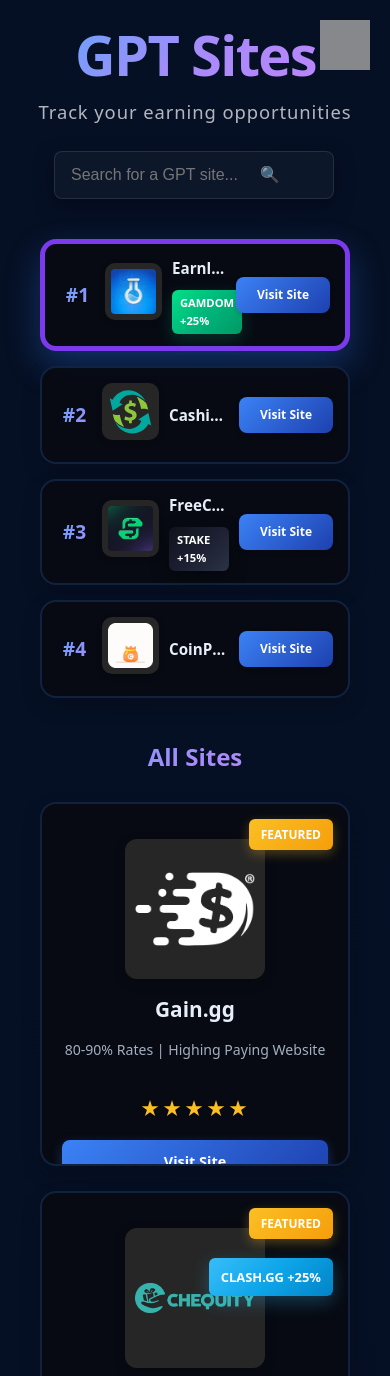
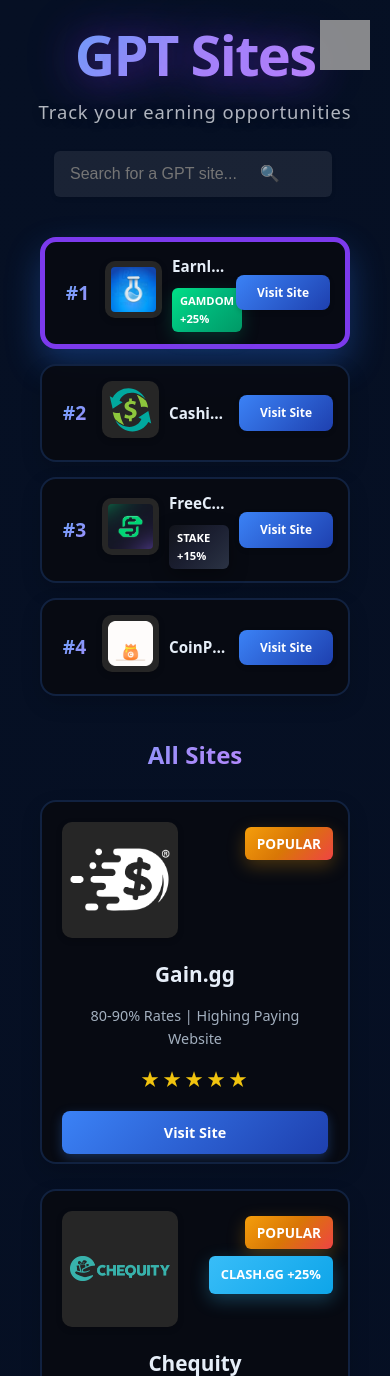
Before and after one commit to NetroxTTV/GPTSITES, a plain HTML site: page www/index.html in a window 390 px wide. Shown: the top 1376 px of the page. Drawn offline with Linux system fonts and the light colour scheme; grey boxes are pictures that could not be loaded; a web font is replaced by a local one.

Commit message:
[FIX] UI + Mobile

```diff
--- a/www/script.js
+++ b/www/script.js
@@ -121,7 +121,7 @@ function createSecondaryBadgeCard(siteName) {
   return badgeMap[siteName] || '';
 }
 
-function displaySites(filteredSites) {
+function displaySites(filteredSites, isSearching = false) {
   siteGrid.innerHTML = '';
 
   if (filteredSites.length === 0) {
@@ -133,10 +133,10 @@ function displaySites(filteredSites) {
   }
 
   const sortedSites = [...filteredSites];
-  const featuredSites = sortedSites.slice(0, 4);
-  const regularSites = sortedSites.slice(4);
 
-  // Create featured section
+  const featuredSites = isSearching ? [] : sortedSites.slice(0, 4);
+  const regularSites = isSearching ? sortedSites : sortedSites.slice(4);
+
   if (featuredSites.length > 0) {
     const featuredSection = document.createElement('div');
     featuredSection.className = 'featured-section';
@@ -174,15 +174,15 @@ function displaySites(filteredSites) {
     siteGrid.appendChild(featuredSection);
   }
 
-  // Create regular grid section
   if (regularSites.length > 0) {
     const regularSection = document.createElement('div');
     regularSection.className = 'regular-section';
-    regularSection.innerHTML = '<h2 class="section-title">All Sites</h2><div class="regular-grid" id="regularGrid"></div>';
+
+    const sectionTitle = isSearching ? 'Search Results' : 'All Sites';
+    regularSection.innerHTML = `<h2 class="section-title">${sectionTitle}</h2><div class="regular-grid" id="regularGrid"></div>`;
     siteGrid.appendChild(regularSection);
 
     const regularGrid = document.getElementById('regularGrid');
-    let featuredCount = 0;
 
     regularSites.forEach((site, index) => {
       const card = document.createElement('div');
@@ -200,10 +200,15 @@ function displaySites(filteredSites) {
 
       let badge = '';
       if (site.featured) {
-        if (featuredCount < 4) badge = '<div class="badge featured">Featured</div>';
-        else if (featuredCount < 7) badge = '<div class="badge popular">Popular</div>';
-        else if (featuredCount < 11) badge = '<div class="badge new">New</div>';
-        featuredCount++;
+        const originalIndex = sites.findIndex(s => s.name === site.name && s.url === site.url);
+
+        if (originalIndex >= 0 && originalIndex < 4) {
+          badge = '<div class="badge featured">Featured</div>';
+        } else if (originalIndex >= 4 && originalIndex < 7) {
+          badge = '<div class="badge popular">Popular</div>';
+        } else if (originalIndex >= 7 && originalIndex < 11) {
+          badge = '<div class="badge new">New</div>';
+        }
       }
 
       card.innerHTML = `
@@ -244,12 +249,14 @@ function debounce(func, wait) {
 
 const debouncedSearch = debounce(() => {
   const query = searchBar.value.toLowerCase().trim();
+  const isSearching = query.length > 0;
+
   const filtered = sites.filter(site => site.name.toLowerCase().includes(query));
-  displaySites(filtered);
+  displaySites(filtered, isSearching);
 
   const promoBanner = document.getElementById('promoBanner');
   if (promoBanner) {
-    if (query.length > 0) {
+    if (isSearching) {
       promoBanner.classList.remove('visible');
       promoBanner.classList.add('hidden');
     } else {
--- a/www/styles.css
+++ b/www/styles.css
@@ -7,27 +7,15 @@
   font-display: swap;
 }
 
-@keyframes gradientMove {
-  0%   { background-position: 0% 50%; }
-  50%  { background-position: 100% 50%; }
-  100% { background-position: 0% 50%; }
-}
-
-@keyframes gradientShift {
-  0%   { background-position: 0% 50%; }
-  50%  { background-position: 100% 50%; }
-  100% { background-position: 0% 50%; }
-}
-
 :root {
   --blue-primary: #5b21b6;
   --blue-light: #7c3aed;
   --blue-lighter: #a78bfa;
   --white: #ffffff;
-  --text-light: #e6eef8;
+  --text-light: #e6eef8; /* texte clair pour fond sombre */
   --text-secondary: #9aa6b2;
   --card-shadow: 0 6px 24px rgba(0, 0, 0, 0.6);
-  --gradient: linear-gradient(135deg, #061024 0%, #020616 50%, #00040a 100%);
+  --gradient: linear-gradient(135deg, #061024 0%, #020616 50%, #00040a 100%); /* fond sombre */
   --card-bg: rgba(8, 10, 18, 0.92);
   --card-text-primary: #e6eef8;
   --card-text-secondary: #a3b0bf;
@@ -35,25 +23,19 @@
 
 body {
   background: var(--gradient);
+  background-size: 300% 300%;
   color: var(--text-light);
   font-family: "Doppio One", system-ui, -apple-system, sans-serif;
   margin: 0;
   padding: 0;
   line-height: 1.6;
   min-height: 100vh;
-  background-size: 300% 300%;
-}
-
-@media (min-width: 769px) {
-  body {
-    animation: gradientShift 180s linear infinite;
-  }
 }
 
 #searchBar {
   width: 100%;
   padding: 0.875rem 1rem;
-  border: 1px solid rgba(255, 255, 255, 0.10);
+  border: 1px solid rgba(255, 255, 255, 0.10); /* contour visible sur fond sombre */
   border-radius: 0.5rem;
   background-color: rgba(255, 255, 255, 0.03);
   color: var(--text-light);
@@ -69,6 +51,7 @@ body {
   box-shadow: 0 10px 30px rgba(124, 58, 237, 0.12);
   outline: 3px solid rgba(124, 58, 237, 0.06);
 }
+/* ...existing code... */
 
 .top-nav {
   position: fixed;
@@ -80,6 +63,7 @@ body {
 }
 
 .nav-btn {
+  backdrop-filter: blur(10px);
   color: var(--text-light);
   text-decoration: none;
   font-size: 1rem;
@@ -89,14 +73,6 @@ body {
   transition: all 0.3s ease;
   cursor: pointer;
   border: none;
-  background: rgba(8, 10, 18, 0.7);
-}
-
-@media (min-width: 769px) {
-  .nav-btn {
-    backdrop-filter: blur(10px);
-    background: transparent;
-  }
 }
 
 .nav-btn:hover {
@@ -123,10 +99,8 @@ header {
   transition: all 0.3s ease;
 }
 
-@media (min-width: 769px) {
 .title-box:hover {
   transform: translateY(-3px) scale(1.02);
-  }
 }
 
 .title-box h1 {
@@ -139,7 +113,8 @@ header {
   background-clip: text;
   line-height: 1.1;
   letter-spacing: -0.03em;
-  will-change: transform;
+  text-shadow: 0 0 60px rgba(124, 58, 237, 0.3);
+  filter: drop-shadow(0 4px 20px rgba(124, 58, 237, 0.4));
 }
 
 .title-box .subtitle {
@@ -148,6 +123,7 @@ header {
   color: rgba(209, 213, 219, 0.85);
   font-weight: 400;
   letter-spacing: 0.05em;
+  text-shadow: 0 2px 10px rgba(0, 0, 0, 0.3);
 }
 
 .search-container {
@@ -156,6 +132,24 @@ header {
   margin: 0 auto 40px;
   padding: 0 20px;
   position: relative;
+}
+
+#searchBar {
+  width: 100%;
+  padding: 0.875rem 1rem;
+  border: none;
+  border-radius: 0.375rem;
+  background-color: rgba(255, 255, 255, 0.08);
+  color: var(--text-light);
+  font-size: 1rem;
+  transition: all 0.3s ease;
+  outline: none;
+  box-shadow: 0 2px 4px rgba(0, 0, 0, 0.1);
+}
+
+#searchBar:focus {
+  background-color: rgba(255, 255, 255, 0.12);
+  box-shadow: 0 2px 8px rgba(0, 0, 0, 0.2);
 }
 
 .search-container::before {
@@ -180,7 +174,7 @@ header {
   grid-column: 1 / -1;
   margin-bottom: 40px;
   max-width: 95%;
-  margin: 0 auto 40px;
+  margin: 5 auto 40px;
   padding: 0 20px;
 }
 
@@ -213,10 +207,9 @@ header {
   transform: translateY(20px);
   min-height: 90px;
   max-height: 100px;
-  will-change: transform, opacity;
 }
 
-.featured-card.one {
+.featured-card.one{
   transform: translateY(-5px) scale(1.05);
   box-shadow: 0 15px 35px rgba(46, 126, 255, 0.3);
   border: 5px solid var(--blue-light);
@@ -227,16 +220,10 @@ header {
   transform: translateY(0);
 }
 
-@media (hover: hover) and (pointer: fine) {
 .featured-card:hover {
   transform: translateY(-5px) scale(1.01);
   box-shadow: 0 15px 35px rgba(59, 130, 246, 0.3);
   border: 2px solid var(--blue-light);
-  }
-
-  .featured-card:hover .featured-logo img {
-    transform: scale(1.05);
-  }
 }
 
 .featured-number {
@@ -264,6 +251,10 @@ header {
   padding: 6px;
   box-shadow: 0 2px 6px rgba(0, 0, 0, 0.2);
   transition: transform 0.3s ease;
+}
+
+.featured-card:hover .featured-logo img {
+  transform: scale(1.05);
 }
 
 .featured-info {
@@ -308,12 +299,10 @@ header {
   min-width: 110px;
 }
 
-@media (hover: hover) and (pointer: fine) {
 .btn-featured:hover {
   background: linear-gradient(135deg, #60a5fa, #3b82f6);
   transform: translateY(-3px);
   box-shadow: 0 6px 20px rgba(59, 130, 246, 0.5);
-  }
 }
 
 .bonus-badge {
@@ -351,28 +340,7 @@ header {
   box-shadow: 0 6px 18px rgba(56, 189, 248, 0.28);
 }
 
-@media (min-width: 769px) {
-  .bonus-badge.gamdom {
-    background-size: 200% 200%;
-    animation: gradientMove 6.5s ease infinite;
-  }
-
-  .bonus-badge.stake {
-    background-size: 200% 200%;
-    animation: gradientMove 10s ease infinite;
-  }
-
-  .bonus-badge.roobet {
-    background-size: 200% 200%;
-    animation: gradientMove 7s ease infinite;
-  }
-
-  .bonus-badge.clash {
-    background-size: 200% 200%;
-    animation: gradientMove 7.5s ease infinite;
-  }
-}
-
+/* Regular Section Styles */
 .regular-section {
   max-width: 1400px;
   margin: 0 auto;
@@ -384,6 +352,7 @@ header {
   grid-template-columns: repeat(auto-fill, minmax(280px, 1fr));
   gap: 25px;
 }
+
 
 .card {
   background-color: var(--card-bg);
@@ -399,7 +368,6 @@ header {
   border: 2px solid rgba(59, 130, 246, 0.2);
   opacity: 0;
   transform: translateY(20px);
-  will-change: transform, opacity;
 }
 
 .card.visible {
@@ -407,107 +375,130 @@ header {
   transform: translateY(0);
 }
 
-@media (hover: hover) and (pointer: fine) {
 .card:hover {
   transform: translateY(-8px) scale(1.02);
   box-shadow: 0 15px 35px rgba(59, 130, 246, 0.3);
   border: 2px solid var(--blue-light);
 }
 
+.card-content {
+  display: flex;
+  flex-direction: column;
+  align-items: flex-start; /* align content to the left */
+  flex: 1;
+  width: 100%;
+}
+
+.card img {
+  width: 100px;
+  height: 100px;
+  object-fit: contain;
+  border-radius: 10px;
+  background-color: #262626;
+  padding: 8px;
+  box-shadow: 0 2px 6px rgba(0, 0, 0, 0.2);
+  margin-bottom: 20px;
+  transition: transform 0.3s ease;
+  align-self: flex-start; /* align image to the left */
+}
+
+
 .card:hover img {
   transform: scale(1.05);
 }
-}
 
-.card-content {
-  display: flex;
-  flex-direction: column;
-  align-items: center;
-  gap: 0.875rem;
-  flex: 1;
-  padding-top: 15px;
-}
-
-.card-content img {
-  width: 120px;
-  height: 120px;
-  object-fit: contain;
-  border-radius: 12px;
-  background-color: #262626;
-  padding: 10px;
-  box-shadow: 0 4px 12px rgba(0, 0, 0, 0.2);
-  transition: transform 0.3s ease;
-}
-
-.card-content h3 {
-  margin: 0;
+.card h3 {
+  margin: 0 0 8px 0;
   color: var(--card-text-primary);
   font-size: 1.3rem;
   font-weight: 600;
+  text-align: center; /* center site name */
+  width: 100%;
+}
+
+.card p {
+  color: var(--card-text-secondary);
+  margin: 5px 0 15px;
+  font-size: 0.9rem;
+  text-align: center; /* center description */
+  width: 100%;
+}
+
+.stars {
+  color: #f1c40f;
+  font-size: 1.2rem;
+  margin-bottom: 15px;
+  letter-spacing: 2px;
+  align-self: center; /* center stars */
+  width: 100%;
   text-align: center;
 }
 
-.card-content p {
-  margin: 0;
-  color: var(--card-text-secondary);
-  font-size: 0.88rem;
-  text-align: center;
-  line-height: 1.4;
-  min-height: 40px;
+.badge {
+  position: absolute;
+  top: 25px;
+  right: 15px;
+  padding: 6px 12px;
+  border-radius: 6px;
+  font-size: 0.85rem;
+  font-weight: 600;
+  text-transform: uppercase;
+  z-index: 2;
+  transition: transform 0.18s ease, box-shadow 0.18s ease;
+  background-size: 200% 200%;
 }
 
-.stars {
-  color: #fbbf24;
-  font-size: 1.2rem;
-  letter-spacing: 2px;
-  text-align: center;
+.badge.featured {
+  background: linear-gradient(135deg, #3b82f6 0%, #1e40af 50%, #7c3aed 100%);
+  color: white;
+  box-shadow: 0 6px 18px rgba(59,130,246,0.28);
+}
+
+.badge.popular {
+  background: linear-gradient(135deg, #f59e0b 0%, #d97706 50%, #ef4444 100%);
+  color: white;
+  box-shadow: 0 6px 18px rgba(245,158,11,0.28);
+}
+
+.badge.new {
+  background: linear-gradient(135deg, #10b981 0%, #059669 50%, #06b6d4 100%);
+  color: white;
+  box-shadow: 0 6px 18px rgba(16,185,129,0.28);
 }
 
 .btn-group {
   display: flex;
+  justify-content: center;
   gap: 10px;
   margin-top: auto;
-  padding-top: 15px;
+  width: 100%;
 }
 
-.badge {
+.badge.secondary.gamdom,
+.badge.secondary.stake {
   position: absolute;
-  top: 15px;
   right: 15px;
+  top: 75px;
   padding: 6px 12px;
   border-radius: 6px;
   font-size: 0.75rem;
   font-weight: 600;
   text-transform: uppercase;
   z-index: 2;
+  display: inline-flex;
+  align-items: center;
+  gap: 6px;
+  height: 22px;
+  line-height: 1;
 }
 
-.badge.featured {
-  background: linear-gradient(135deg, #fbbf24, #f59e0b);
-  color: white;
-  box-shadow: 0 4px 12px rgba(251, 191, 36, 0.3);
-}
-
-.badge.popular {
-  background: linear-gradient(135deg, #3b82f6, #2563eb);
-  color: white;
-  box-shadow: 0 4px 12px rgba(59, 130, 246, 0.3);
-}
-
-.badge.new {
-  background: linear-gradient(135deg, #10b981, #059669);
-  color: white;
-  box-shadow: 0 4px 12px rgba(16, 185, 129, 0.3);
-}
-
-/* Secondary badge styling */
 .badge.secondary.gamdom {
   position: absolute;
   right: 15px;
   top: 65px;
   padding: 6px 12px;
   border-radius: 6px;
-  font-size: 0.95rem;
+  font-size: 0.95rem; /* increased size */
   font-weight: 700;
   text-transform: uppercase;
   z-index: 2;
@@ -519,6 +510,11 @@ header {
   background: linear-gradient(135deg, #00e087 0%, #00b67a 50%, #009966 100%);
   color: white;
   box-shadow: 0 6px 18px rgba(0,182,122,0.22);
+  background-size: 200% 200%;
+}
+
+.badge.secondary.gamdom span {
+  font-size: 85%;
 }
 
 .badge.secondary.stake {
@@ -539,6 +535,7 @@ header {
   background: linear-gradient(135deg, #11131a 0%, #1b1f31 50%, #2b3344 100%);
   color: white;
   box-shadow: 0 6px 18px rgba(0,0,0,0.35);
+  background-size: 200% 200%;
 }
 
 .badge.secondary.roobet {
@@ -559,6 +556,11 @@ header {
   background: linear-gradient(135deg, #a855f7 0%, #7c3aed 50%, #6b21a8 100%);
   color: white;
   box-shadow: 0 6px 18px rgba(168, 85, 247, 0.28);
+  background-size: 200% 200%;
+}
+
+.badge.secondary.roobet span {
+  font-size: 85%;
 }
 
 .badge.secondary.clash {
@@ -579,40 +581,16 @@ header {
   background: linear-gradient(135deg, #38bdf8 0%, #0ea5e9 50%, #0284c7 100%);
   color: white;
   box-shadow: 0 6px 18px rgba(56, 189, 248, 0.28);
+  background-size: 200% 200%;
 }
 
-@media (min-width: 769px) {
-  .badge.secondary.gamdom {
-    background-size: 200% 200%;
-    animation: gradientMove 6.5s ease infinite;
-  }
-
-  .badge.secondary.stake {
-    background-size: 200% 200%;
-    animation: gradientMove 10s ease infinite;
-  }
-
-  .badge.secondary.roobet {
-    background-size: 200% 200%;
-    animation: gradientMove 7s ease infinite;
-  }
-
-  .badge.secondary.clash {
-    background-size: 200% 200%;
-    animation: gradientMove 7.5s ease infinite;
-  }
-}
-
-.badge.secondary.roobet span,
 .badge.secondary.clash span {
   font-size: 85%;
 }
 
-@media (hover: hover) and (pointer: fine) {
 .badge:hover {
   transform: translateY(-4px) scale(1.02);
   box-shadow: 0 12px 30px rgba(0,0,0,0.35);
-  }
 }
 
 .badge.secondary img {
@@ -663,11 +641,16 @@ header {
   box-shadow: 0 4px 12px rgba(59, 130, 246, 0.3);
 }
 
-@media (hover: hover) and (pointer: fine) {
 .btn-primary:hover {
   background: linear-gradient(135deg, #60a5fa, #3b82f6);
   transform: translateY(-3px);
   box-shadow: 0 6px 20px rgba(59, 130, 246, 0.5);
+}
+
+.btn-secondary {
+  background-color: transparent;
+  color: var(--card-text-primary);
+  border: 2px solid var(--blue-light);
 }
 
 .btn-secondary:hover {
@@ -676,13 +659,6 @@ header {
   transform: translateY(-3px);
   border: 2px solid var(--blue-light);
   box-shadow: 0 4px 12px rgba(59, 130, 246, 0.3);
-  }
-}
-
-.btn-secondary {
-  background-color: transparent;
-  color: var(--card-text-primary);
-  border: 2px solid var(--blue-light);
 }
 
 footer {
@@ -744,11 +720,9 @@ footer .faq-answer {
   transition: opacity 0.2s ease, transform 0.2s ease;
 }
 
-@media (hover: hover) and (pointer: fine) {
 .discord-button:hover img {
   opacity: 1;
   transform: scale(1.1);
-  }
 }
 
 #promoBanner {
@@ -757,14 +731,8 @@ footer .faq-answer {
   visibility: visible;
 }
 
+/* Responsive Design */
 @media (max-width: 768px) {
-  /* Reduce animations and transforms on mobile */
-  * {
-    animation-duration: 0.01ms !important;
-    animation-iteration-count: 1 !important;
-    transition-duration: 0.01ms !important;
-  }
-
   .grid {
     grid-template-columns: repeat(auto-fill, minmax(250px, 1fr));
     gap: 20px;
@@ -780,14 +748,37 @@ footer .faq-answer {
     margin-left: 10%;
   }
 
+  /* Hide banner on mobile */
   .banner-container {
     display: none !important;
   }
 
-  .top-nav {
-    visibility: hidden;
+  .top-nav{
+    visibility: hidden ;
+  }
 }
 
+@media (max-width: 480px) {
+  .card {
+    height: 320px;
+    padding: 20px;
+  }
+
+  .btn-group {
+    flex-direction: column;
+  }
+
+  .btn {
+    padding: 10px;
+  }
+
+  /* Hide banner on mobile */
+  .banner-container {
+    display: none !important;
+  }
+}
+/* Responsive Design for Featured Cards */
+@media (max-width: 768px) {
   .featured-section {
     max-width: 95%;
   }
@@ -815,7 +806,7 @@ footer .faq-answer {
   }
 
   .featured-info p {
-    display: none;
+    display: none; /* Hide description text on mobile */
   }
 
   .featured-action {
@@ -836,23 +827,6 @@ footer .faq-answer {
 }
 
 @media (max-width: 480px) {
-  .card {
-    height: 320px;
-    padding: 20px;
-  }
-
-  .btn-group {
-    flex-direction: column;
-  }
-
-  .btn {
-    padding: 10px;
-  }
-
-  .banner-container {
-    display: none !important;
-  }
-
   .featured-card {
     padding: 12px 15px;
     gap: 10px;
@@ -883,7 +857,7 @@ footer .faq-answer {
   }
 
   .featured-info p {
-    display: none;
+    display: none; /* Hide description text on mobile */
   }
 
   .section-title {
```
Lines whose indentation alone changed are shown as unchanged.
